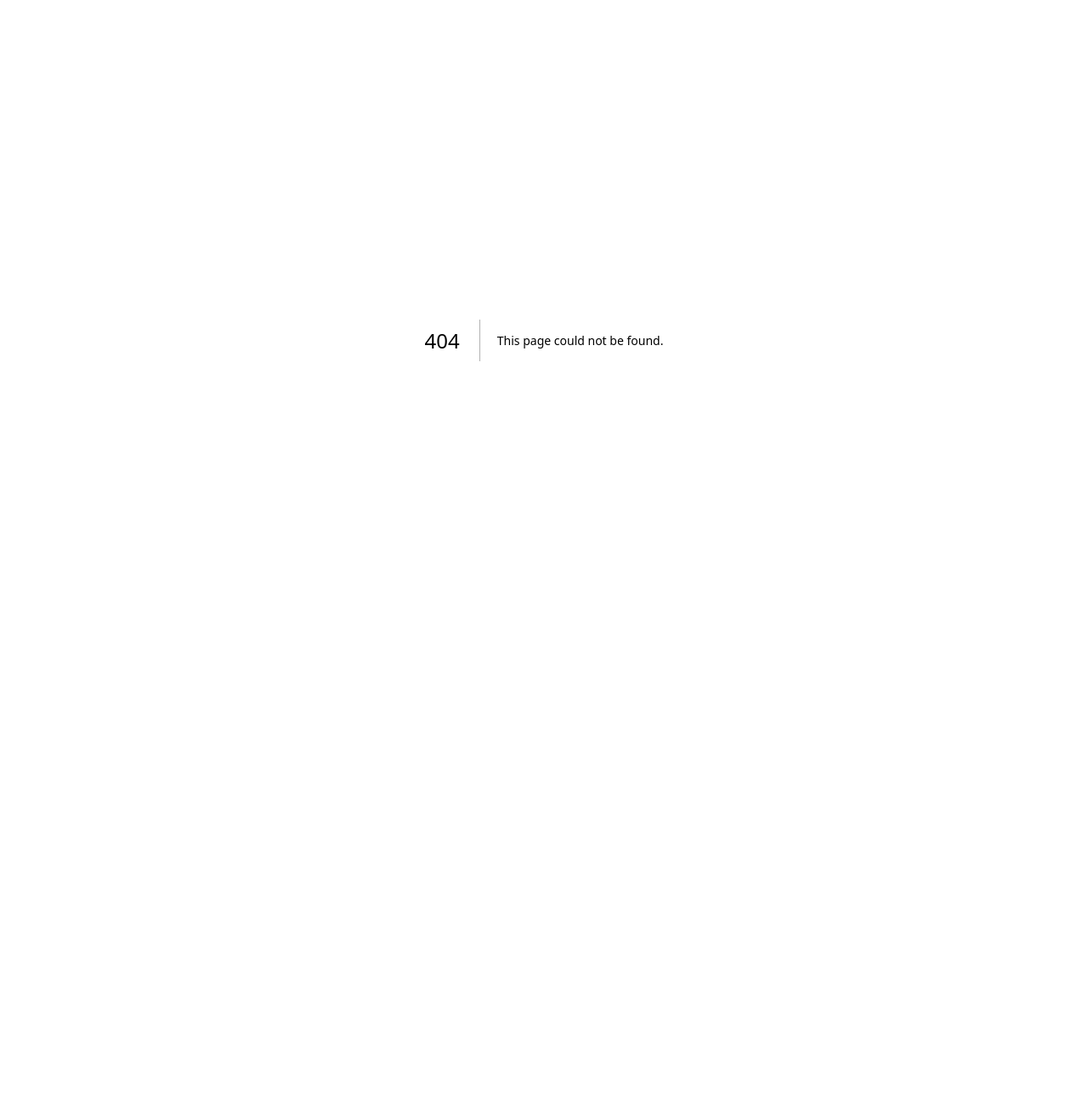
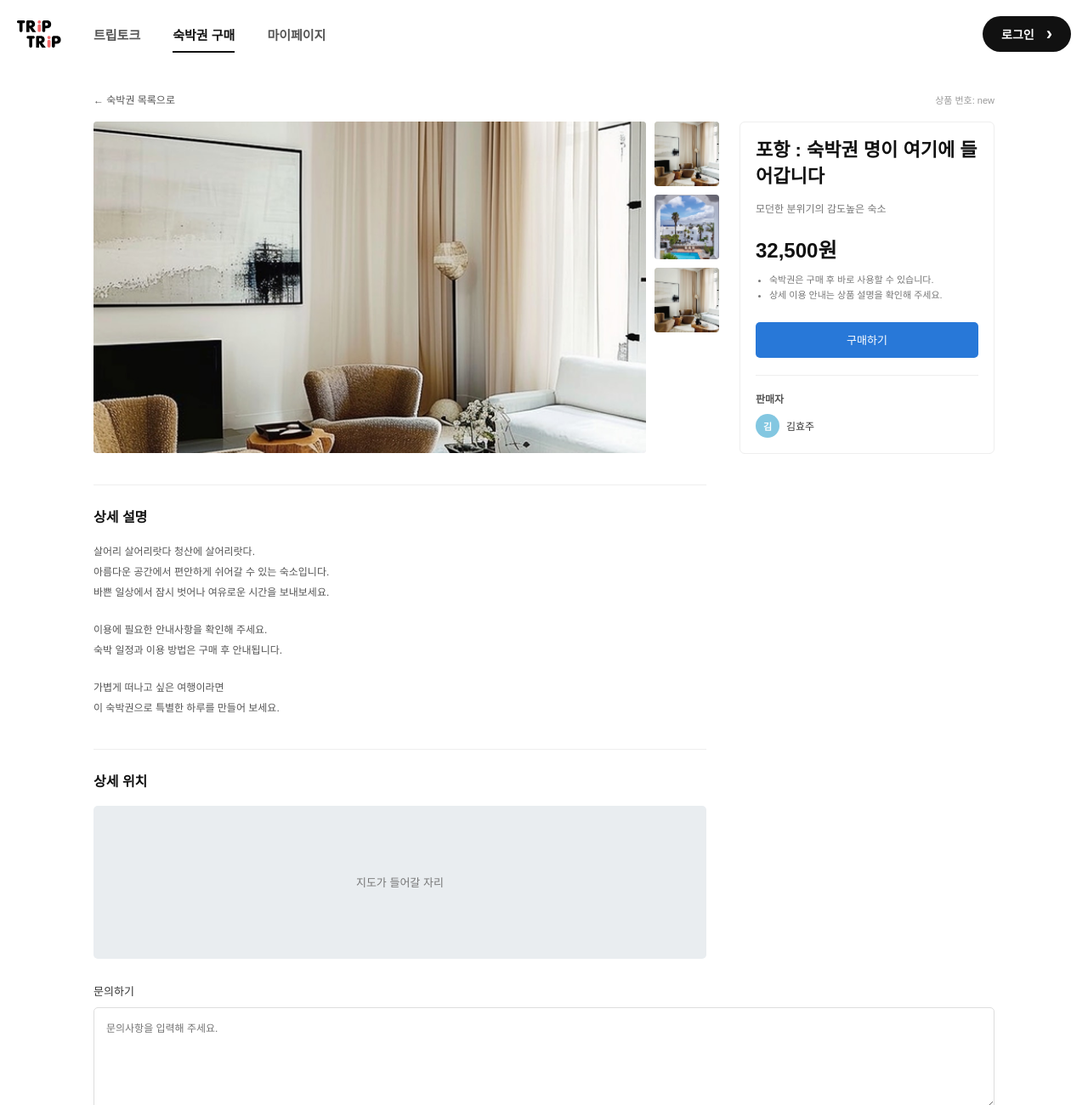
Before and after one commit to swanmun/trip_homework, a Next.js app: page /travelproducts/new in a window 1280 px wide. Before the commit this address had no page. Shown: the top 1300 px of the page at 85% size. Before the commit the page ends 800 px from the top, so only its background shows below. Built offline with nearby package versions, Linux system fonts and the light colour scheme.

Commit message:
travelproducts board design markup

```diff
--- /dev/null
+++ b/src/app/(main)/travelproducts/[productId]/page.tsx
@@ -0,0 +1,172 @@
+import Image from "next/image";
+import Link from "next/link";
+import styles from "./styles.module.css";
+
+type ProductDetailPageProps = {
+  params: Promise<{
+    productId: string;
+  }>;
+};
+
+const product = {
+  title: "포항 : 숙박권 명이 여기에 들어갑니다",
+  description: "모던한 분위기의 감도높은 숙소",
+  mainImage: "/images/stay-1.png",
+  thumbnailImages: [
+    "/images/stay-1.png",
+    "/images/stay-2.png",
+    "/images/stay-1.png",
+  ],
+  price: "32,500원",
+  seller: "김효주",
+};
+
+export default async function ProductDetailPage({
+  params,
+}: ProductDetailPageProps) {
+  const { productId } = await params;
+
+  return (
+    <main className={styles.page}>
+      <div className={styles.container}>
+        <div className={styles.topBar}>
+          <Link href="/travelproducts" className={styles.backLink}>
+            ← 숙박권 목록으로
+          </Link>
+
+          <span className={styles.productNumber}>
+            상품 번호: {productId}
+          </span>
+        </div>
+
+        <section className={styles.productTop}>
+          <div className={styles.gallery}>
+            <div className={styles.mainImage}>
+              <Image
+                src={product.mainImage}
+                alt={product.title}
+                fill
+                priority
+                sizes="(max-width: 780px) 100vw, 65vw"
+                className={styles.image}
+              />
+            </div>
+
+            <div className={styles.thumbnailList}>
+              {product.thumbnailImages.map((image, index) => (
+                <div className={styles.thumbnail} key={`${image}-${index}`}>
+                  <Image
+                    src={image}
+                    alt={`${product.title} 사진 ${index + 1}`}
+                    fill
+                    sizes="100px"
+                    className={styles.image}
+                  />
+                </div>
+              ))}
+            </div>
+          </div>
+
+          <aside className={styles.purchaseCard}>
+            <h1 className={styles.title}>{product.title}</h1>
+
+            <p className={styles.description}>
+              {product.description}
+            </p>
+
+            <div className={styles.price}>{product.price}</div>
+
+            <ul className={styles.noticeList}>
+              <li>숙박권은 구매 후 바로 사용할 수 있습니다.</li>
+              <li>상세 이용 안내는 상품 설명을 확인해 주세요.</li>
+            </ul>
+
+            <button type="button" className={styles.purchaseButton}>
+              구매하기
+            </button>
+
+            <div className={styles.sellerBox}>
+              <span className={styles.sellerLabel}>판매자</span>
+              <div className={styles.sellerInfo}>
+                <div className={styles.sellerImage}>김</div>
+                <span>{product.seller}</span>
+              </div>
+            </div>
+          </aside>
+        </section>
+
+        <section className={styles.descriptionSection}>
+          <h2>상세 설명</h2>
+
+          <p>
+            살어리 살어리랏다 청산에 살어리랏다.
+            <br />
+            아름다운 공간에서 편안하게 쉬어갈 수 있는 숙소입니다.
+            <br />
+            바쁜 일상에서 잠시 벗어나 여유로운 시간을 보내보세요.
+          </p>
+
+          <p>
+            이용에 필요한 안내사항을 확인해 주세요.
+            <br />
+            숙박 일정과 이용 방법은 구매 후 안내됩니다.
+          </p>
+
+          <p>
+            가볍게 떠나고 싶은 여행이라면
+            <br />
+            이 숙박권으로 특별한 하루를 만들어 보세요.
+          </p>
+        </section>
+
+        <section className={styles.locationSection}>
+          <h2>상세 위치</h2>
+
+          <div className={styles.mapPlaceholder}>
+            지도가 들어갈 자리
+          </div>
+        </section>
+
+        <section className={styles.inquirySection}>
+          <label htmlFor="inquiry">문의하기</label>
+
+          <textarea
+            id="inquiry"
+            placeholder="문의사항을 입력해 주세요."
+          />
+
+          <div className={styles.inquiryBottom}>
+            <span>0/100</span>
+            <button type="button">문의 하기</button>
+          </div>
+        </section>
+
+        <section className={styles.commentSection}>
+          <article className={styles.comment}>
+            <div className={styles.commentProfile}>김</div>
+
+            <div>
+              <strong>김효주</strong>
+              <p>
+                실제로 잘 이용하고 왔어요. 공간도 깔끔하고 좋았습니다.
+              </p>
+              <time>2024.11.11</time>
+            </div>
+          </article>
+
+          <article className={styles.comment}>
+            <div className={styles.commentProfile}>박</div>
+
+            <div>
+              <strong>박민수</strong>
+              <p>
+                사진과 실제 숙소가 비슷해서 만족스러웠습니다.
+              </p>
+              <time>2024.11.11</time>
+            </div>
+          </article>
+        </section>
+      </div>
+    </main>
+  );
+}
--- /dev/null
+++ b/src/app/(main)/travelproducts/[productId]/styles.module.css
@@ -0,0 +1,309 @@
+.page {
+  min-height: 100vh;
+  background-color: #ffffff;
+}
+
+.container {
+  width: 100%;
+  max-width: 1100px;
+  margin: 0 auto;
+  padding: 28px 20px 80px;
+  box-sizing: border-box;
+}
+
+.topBar {
+  display: flex;
+  align-items: center;
+  justify-content: space-between;
+  margin-bottom: 18px;
+}
+
+.backLink {
+  color: #555555;
+  font-size: 12px;
+  text-decoration: none;
+}
+
+.productNumber {
+  color: #999999;
+  font-size: 11px;
+}
+
+.productTop {
+  display: grid;
+  grid-template-columns: minmax(0, 1fr) 300px;
+  gap: 24px;
+  align-items: start;
+}
+
+.gallery {
+  display: grid;
+  grid-template-columns: minmax(0, 1fr) 76px;
+  gap: 10px;
+}
+
+.mainImage {
+  position: relative;
+  min-height: 390px;
+  overflow: hidden;
+  border-radius: 4px;
+  background-color: #eeeeee;
+}
+
+.image {
+  object-fit: cover;
+}
+
+.thumbnailList {
+  display: flex;
+  flex-direction: column;
+  gap: 10px;
+}
+
+.thumbnail {
+  position: relative;
+  width: 76px;
+  height: 76px;
+  overflow: hidden;
+  border-radius: 4px;
+  background-color: #eeeeee;
+  cursor: pointer;
+}
+
+.purchaseCard {
+  padding: 18px;
+  border: 1px solid #eeeeee;
+  border-radius: 6px;
+}
+
+.title {
+  margin: 0;
+  color: #111111;
+  font-size: 22px;
+  line-height: 1.4;
+}
+
+.description {
+  margin: 12px 0;
+  color: #777777;
+  font-size: 12px;
+}
+
+.price {
+  margin: 22px 0 10px;
+  color: #111111;
+  font-size: 24px;
+  font-weight: 700;
+}
+
+.noticeList {
+  margin: 0;
+  padding-left: 16px;
+  color: #777777;
+  font-size: 11px;
+  line-height: 1.7;
+}
+
+.purchaseButton {
+  width: 100%;
+  height: 42px;
+  margin-top: 22px;
+  border: 0;
+  border-radius: 5px;
+  background-color: #2878d8;
+  color: #ffffff;
+  font-size: 13px;
+  cursor: pointer;
+}
+
+.sellerBox {
+  margin-top: 20px;
+  padding-top: 18px;
+  border-top: 1px solid #eeeeee;
+}
+
+.sellerLabel {
+  display: block;
+  margin-bottom: 10px;
+  color: #555555;
+  font-size: 12px;
+  font-weight: 700;
+}
+
+.sellerInfo {
+  display: flex;
+  align-items: center;
+  gap: 8px;
+  color: #333333;
+  font-size: 12px;
+}
+
+.sellerImage,
+.commentProfile {
+  display: flex;
+  align-items: center;
+  justify-content: center;
+  width: 28px;
+  height: 28px;
+  border-radius: 50%;
+  background-color: #83c7e1;
+  color: #ffffff;
+  font-size: 11px;
+  font-weight: 700;
+}
+
+.descriptionSection,
+.locationSection {
+  width: 68%;
+  margin-top: 36px;
+  padding-top: 24px;
+  border-top: 1px solid #eeeeee;
+}
+
+.descriptionSection h2,
+.locationSection h2 {
+  margin: 0 0 18px;
+  font-size: 16px;
+}
+
+.descriptionSection p {
+  margin: 0 0 20px;
+  color: #555555;
+  font-size: 12px;
+  line-height: 2;
+}
+
+.mapPlaceholder {
+  display: flex;
+  align-items: center;
+  justify-content: center;
+  height: 180px;
+  border-radius: 5px;
+  background-color: #e9edf0;
+  color: #777777;
+  font-size: 13px;
+}
+
+.inquirySection {
+  width: 100%;
+  margin-top: 28px;
+}
+
+.inquirySection label {
+  display: block;
+  margin-bottom: 10px;
+  color: #333333;
+  font-size: 13px;
+}
+
+.inquirySection textarea {
+  display: block;
+  width: 100%;
+  min-height: 120px;
+  padding: 14px;
+  resize: vertical;
+  border: 1px solid #dddddd;
+  border-radius: 5px;
+  outline: none;
+  font-family: inherit;
+  font-size: 12px;
+}
+
+.inquiryBottom {
+  display: flex;
+  align-items: center;
+  justify-content: space-between;
+  margin-top: 8px;
+}
+
+.inquiryBottom span {
+  color: #999999;
+  font-size: 10px;
+}
+
+.inquiryBottom button {
+  padding: 10px 16px;
+  border: 0;
+  border-radius: 5px;
+  background-color: #111111;
+  color: #ffffff;
+  font-size: 11px;
+  cursor: pointer;
+}
+
+.commentSection {
+  margin-top: 28px;
+  border-top: 1px solid #eeeeee;
+}
+
+.comment {
+  display: flex;
+  gap: 10px;
+  padding: 18px 0;
+  border-bottom: 1px solid #eeeeee;
+}
+
+.comment strong {
+  display: block;
+  margin-bottom: 5px;
+  font-size: 12px;
+}
+
+.comment p {
+  margin: 0 0 5px;
+  color: #555555;
+  font-size: 11px;
+}
+
+.comment time {
+  color: #999999;
+  font-size: 10px;
+}
+
+/* 모바일 */
+@media (max-width: 780px) {
+  .container {
+    padding: 20px 16px 60px;
+  }
+
+  .topBar {
+    align-items: flex-start;
+    flex-direction: column;
+    gap: 8px;
+  }
+
+  .productTop {
+    grid-template-columns: 1fr;
+  }
+
+  .gallery {
+    grid-template-columns: 1fr;
+  }
+
+  .mainImage {
+    min-height: 280px;
+  }
+
+  .thumbnailList {
+    display: grid;
+    grid-template-columns: repeat(3, 1fr);
+  }
+
+  .thumbnail {
+    width: 100%;
+    height: 80px;
+  }
+
+  .purchaseCard {
+    padding: 16px;
+  }
+
+  .title {
+    font-size: 19px;
+  }
+
+  .descriptionSection,
+  .locationSection {
+    width: 100%;
+  }
+}
--- a/src/app/(main)/travelproducts/styles.module.css
+++ b/src/app/(main)/travelproducts/styles.module.css
@@ -337,3 +337,9 @@
     height: 170px;
   }
 }
+
+.productCard {
+  display: block;
+  color: inherit;
+  text-decoration: none;
+}
```
Also changed, not shown: src/app/(main)/travelproducts/page.tsx (+7 -5 lines).
